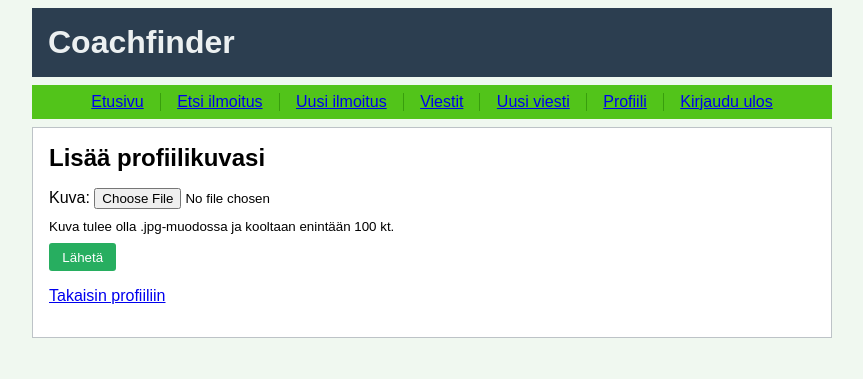
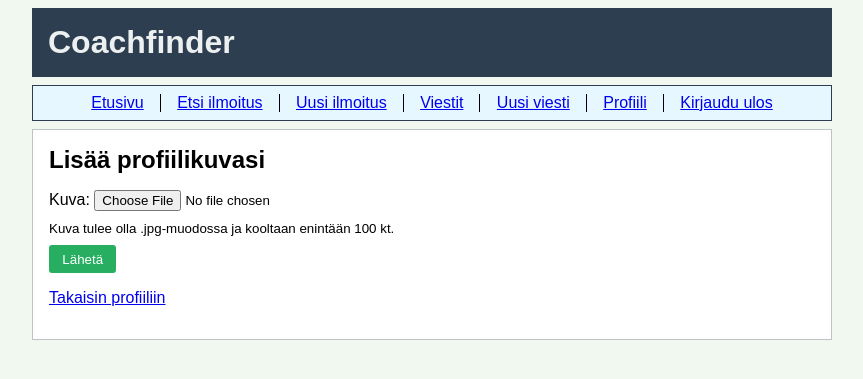
Before and after one commit to kate-ln/coachfinder, a Flask app: page /add_image in a window 1280 px wide. Shown: the top 379 px of the page, without its empty margins (208-1071 px from the left). Run offline with Flask 3, Linux system fonts and the light colour scheme; the visitor is signed in with stand-in values (Sample User, id 1).

Commit message:
Update styling

```diff
--- a/static/main.css
+++ b/static/main.css
@@ -13,9 +13,10 @@ body {
 }
 
 .nav {
-  background-color: #52c41a;
+  background-color: #e6f7ff;
   padding: 0.5em;
   margin: 0.5em 0;
+  border: 1px solid #2c3e50;
 }
 
 .content {
@@ -45,7 +46,7 @@ nav li {
 }
 
 nav li:not(:last-of-type) {
-  border-right: 1px solid #389e0d;
+  border-right: 1px solid black;
 }
 
 nav li:not(:first-of-type) {
```
Also changed, not shown: README.md.
